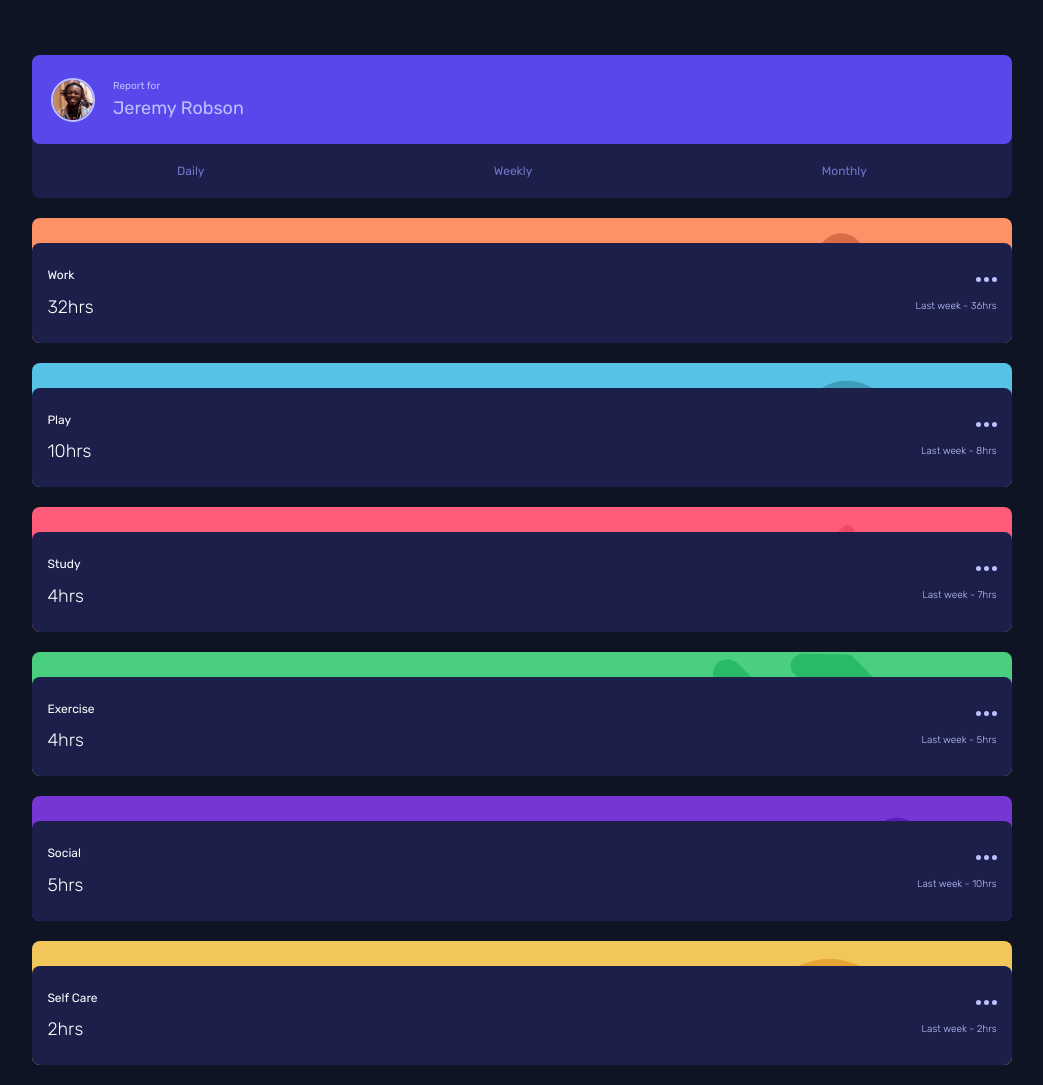
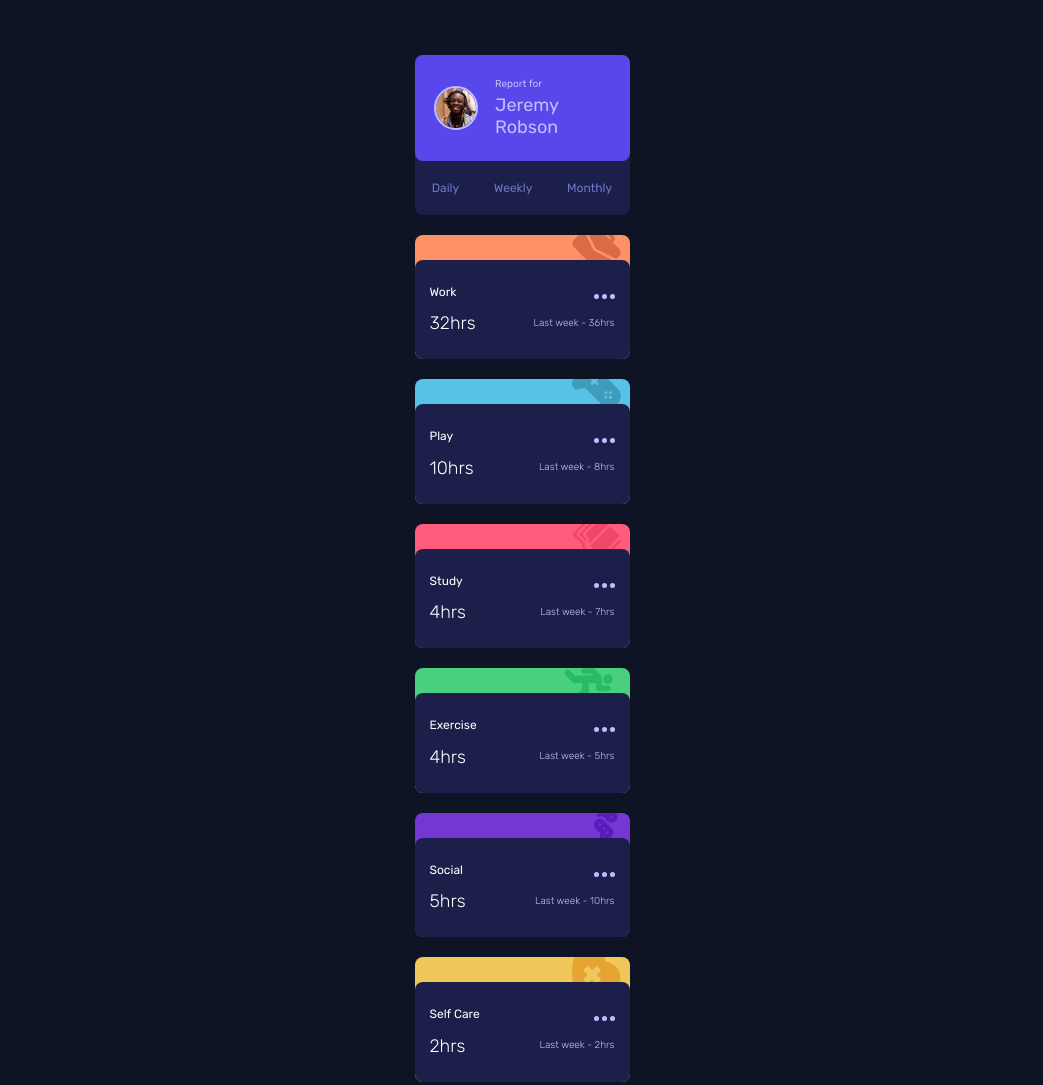
Before and after one commit to SebastianLaka/time-tracking-board, a plain HTML site: page index.html in a window 1280 px wide. Shown: the top 1085 px of the page, without its empty margins (118-1161 px from the left). Drawn offline with Linux system fonts and the light colour scheme.

Commit message:
add width for all cards in px

```diff
--- a/sass/_mobile.scss
+++ b/sass/_mobile.scss
@@ -13,11 +13,11 @@
       background-color: $neuteral-dark-blue;
       border-radius: 0.8em;
       margin: 1em 0;
+      width: 215px;
     }
     .box-person {
       display: flex;
       flex-direction: column;
-      width: 76.5%;
       .box-about {
         display: flex;
         align-items: center;
@@ -61,14 +61,13 @@
       background-size: 23%;
       background-color: $primary-light-red;
       padding-top: 2.5em;
-      width: 76.5%;
       .box-work-container {
         display: flex;
         align-items: center;
         justify-content: space-between;
         background-color: $neuteral-dark-blue;
         border-radius: 0.8em;
-        width: 100%;
+        max-width: 100%;
         .box-wrok-info-container, .box-wrok-info-container-secondary {
           padding: 2.5em 1.5em;
           &__content {
```
Also changed, not shown: css/main.css, 1 other file.
